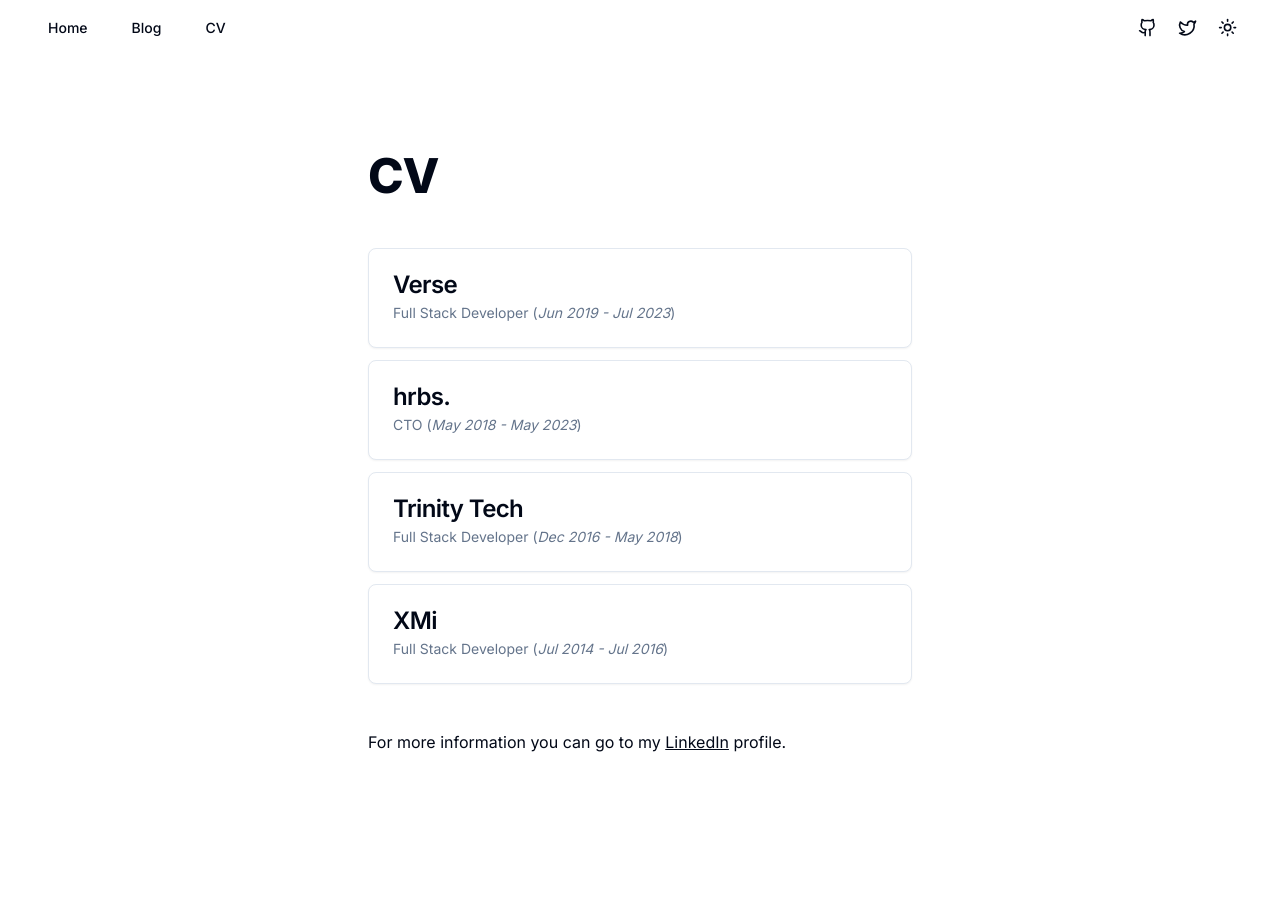
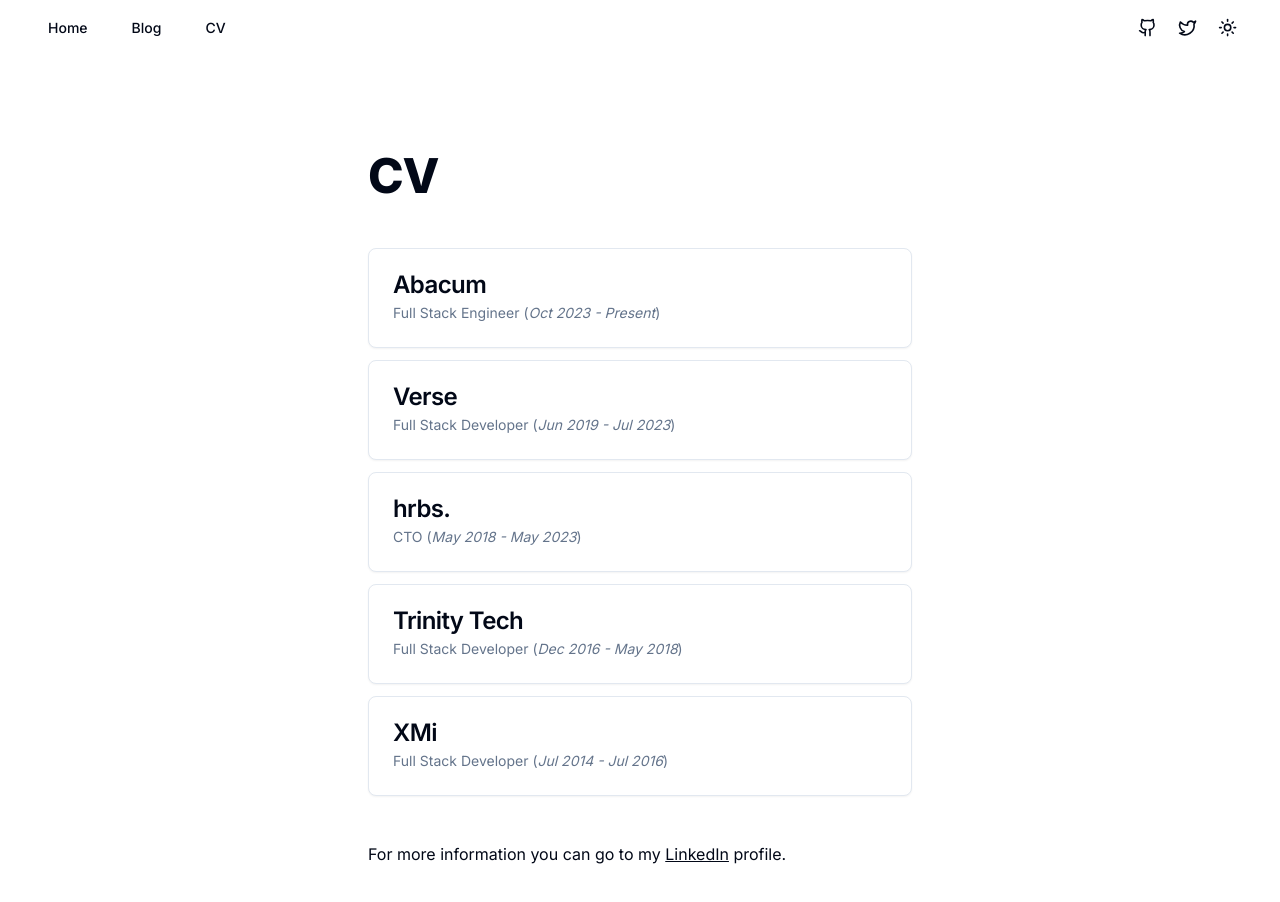
Before and after one commit to sabatesduran/didac.dev, a Next.js app: page /cv in a window 1280 px wide. Shown: the top 902 px of the page. Built offline with nearby package versions, Linux system fonts and the light colour scheme.

Commit message:
Update page.tsx

```diff
--- a/src/app/cv/page.tsx
+++ b/src/app/cv/page.tsx
@@ -17,6 +17,11 @@
 
 export default function CV() {
   const jobs = [
+    {
+      company_name: "Abacum",
+      position: "Full Stack Engineer",
+      timespan: "Oct 2023 - Present",
+    },
     {
       company_name: "Verse",
       position: "Full Stack Developer",
```
